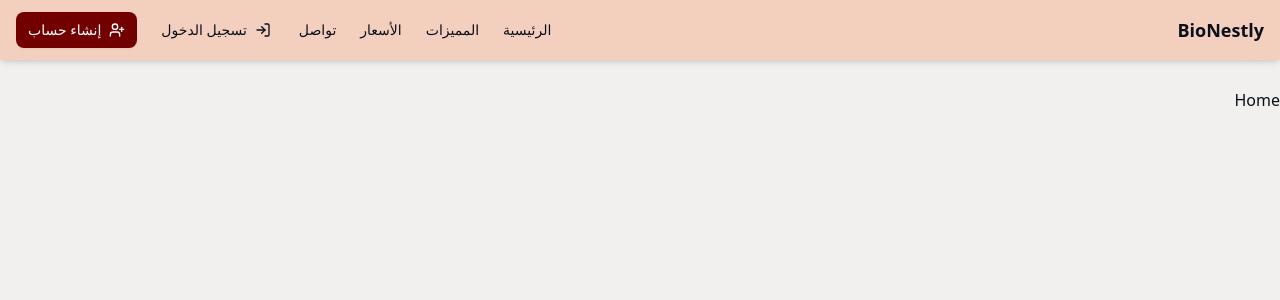
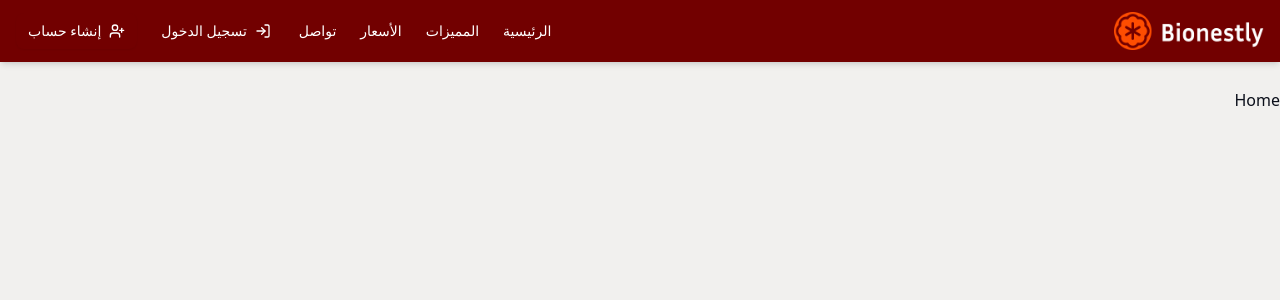
Before and after one commit to YOSSEF-WEAL/bionestly, a Next.js app: page / in a window 1280 px wide. Shown: the top 300 px of the page. Built offline with nearby package versions, Linux system fonts and the light colour scheme; no server answers.

Commit message:
header style colors

```diff
--- a/app/_blocks/Header.jsx
+++ b/app/_blocks/Header.jsx
@@ -13,7 +13,7 @@ function Header({ session }) {
   return (
     <>
       <div className="h-22 header" />
-      <header className="bg-secondary/20 backdrop-blur-lg shadow-md py-3 fixed top-0 left-0 w-full z-9 header">
+      <header className="bg-primary text-white backdrop-blur-lg shadow-md py-3 fixed top-0 left-0 w-full z-9 header">
         <div className="max-w-7xl mx-auto px-4">
           <div className="flex items-center justify-between gap-4">
             <div className="flex items-center gap-6 w-full justify-between">
@@ -27,32 +27,37 @@ function Header({ session }) {
                 {open ? <XIcon /> : <MenuIcon />}
               </button>
               <Link href="/" className="inline-flex items-center gap-2">
-                {/* <Image src="/logo.svg" alt="Logo" width={28} height={28} /> */}
-                <h1 className="text-lg font-semibold text-foreground">
+                <Image
+                  src="/logo-text.png"
+                  alt="Logo"
+                  width={150}
+                  height={100}
+                />
+                {/* <h1 className="text-lg font-semibold text-foreground">
                   BioNestly
-                </h1>
+                </h1> */}
               </Link>
             </div>
 
             <nav className="hidden md:flex items-center gap-6 text-sm">
-              <Link href="/" className="hover:text-primary transition-colors">
+              <Link href="/" className="hover:text-secondary transition-colors">
                 الرئيسية
               </Link>
               <Link
                 href="/features"
-                className="hover:text-primary transition-colors"
+                className="hover:text-secondary transition-colors"
               >
                 المميزات
               </Link>
               <Link
                 href="/pricing"
-                className="hover:text-primary transition-colors"
+                className="hover:text-secondary transition-colors"
               >
                 الأسعار
               </Link>
               <Link
                 href="/contact"
-                className="hover:text-primary transition-colors"
+                className="hover:text-secondary transition-colors"
               >
                 تواصل
               </Link>
```
